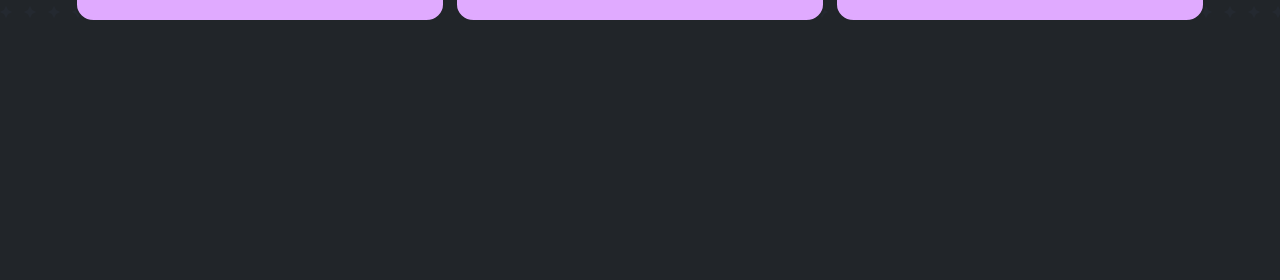
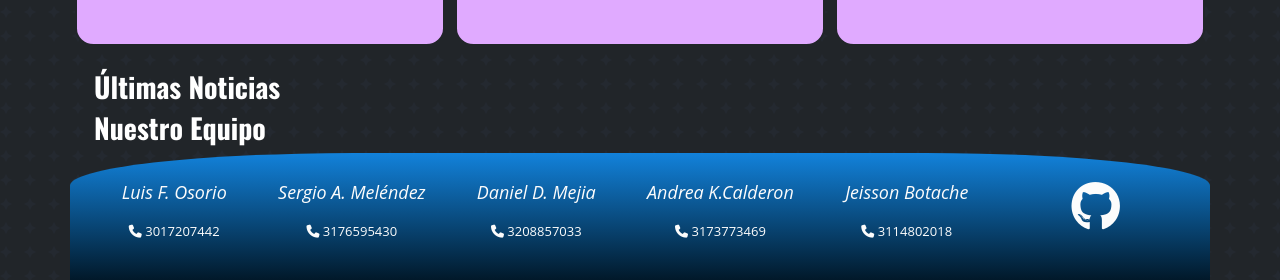
Before and after one commit to DonCold/Proyecto-Mision-Tic-Grupo-50, a Vue app: page / in a window 1280 px wide. Shown: the part 1194-1474 px from the top of the page. Before the commit the page ends 1216 px from the top, so only its background shows below. Built offline with nearby package versions, Linux system fonts and the light colour scheme; a web font is replaced by a local one.

Commit message:
Componentes Estaticos Listos

```diff
--- a/public/styles/style.css
+++ b/public/styles/style.css
@@ -84,22 +84,7 @@ body {
     color: #66fcf1;
 }
 
-/* Parte Footer */
-
-.footer {
-    background: linear-gradient(-180deg, #1282DB, #011625);
-    border-radius: 25% 25% 0px 0px;
-    color: #fcfcfc;
-}
-
-.footerEnlaces {
-    padding: 10%;
-    padding-right: 50%;
-    font-size: 50px;
-    color:#fcfcfc;
-    text-decoration: none;
-    align-self: center;
-}
+/* ajustes de @Media */
 
 @media (min-width: 320px) and (max-width: 767px) {
     .w-100 {
@@ -124,20 +109,3 @@ body {
         text-shadow: 2px 2px 4px black;
     }
  }
-
-
- #footerTelefonos{
-    display: flex;
-    flex-wrap: wrap;
-    padding: 2em;
-    justify-content: space-around;
-    align-self: center;
-    font-family: 'Open Sans', sans-serif;
-    font-size: small;
- }
-
- .nombreTel{
-    font-family: 'Open Sans', sans-serif;
-    font-size: large;
-    font-style: italic;
- }
--- a/src/App.vue
+++ b/src/App.vue
@@ -1,7 +1,9 @@
 <template>
+
   <div id="app">
     <Navigation />
     <Banner />
+    <br>
     <div class="container">
       <main>
         <!-- Servicios -->
@@ -9,22 +11,44 @@
             <h3>Nuestros Servicios de Vuelos Orbitales</h3>
         </div>
         <Services />
+        <br>
+        <!-- Noticias -->
+        <div class="container subTitulo" id="news">
+            <h3>Últimas Noticias</h3>
+        </div>
       </main>
     </div>
+    <!-- Parte de Equipos -->
+    <div class="container">
+      <div class="container subTitulo" id="team">
+        <h3>Nuestro Equipo</h3>
+      </div>
+    </div>
+    <div class="container" id="containerEquipo">
+        <div class="row d-flex justify-content-center">
+            <div id="jsonequipo">
+            </div>
+        </div>
+    </div>
+    <Footer />
   </div>
+
 </template>
 
 <script>
+
 import Navigation from './components/Navigation';
 import Banner from './components/Banner';
 import Services from './components/Services';
+import Footer from './components/Footer';
 
 export default {
   name: 'App',
   components: {
     Navigation,
     Banner,
-    Services
+    Services,
+    Footer
   },
 }
 </script>
--- a/src/components/Footer.vue
+++ b/src/components/Footer.vue
@@ -0,0 +1,79 @@
+<template>
+    <div class="container footer">
+        <div class="row">
+            <div class="col-10 text-center" id="footerTelefonos">
+                <div class="companero">
+                    <p class="nombreTel">Luis F. Osorio</p>
+                    <p class="telefono"><i class="fa fa-phone"></i> 3017207442</p>
+                </div>
+                <div class="companero">
+                    <p class="nombreTel">Sergio A. Meléndez</p>
+                    <p class="telefono"><i class="fa fa-phone"></i> 3176595430</p>
+                </div>
+                <div class="companero">
+                    <p class="nombreTel">Daniel D. Mejia</p>
+                    <p class="telefono"><i class="fa fa-phone"></i> 3208857033</p>
+                </div>
+                <div class="companero">
+                    <p class="nombreTel">Andrea K.Calderon</p>
+                    <p class="telefono"><i class="fa fa-phone"></i> 3173773469</p>
+                </div>
+                <div class="companero">
+                    <p class="nombreTel">Jeisson Botache </p>
+                    <p class="telefono"><i class="fa fa-phone"></i> 3114802018</p>
+                </div>
+            </div>
+            <!-- Enlaces de Interes -->
+            <div class="col-2">
+                <div class="d-flex flex-row-reverse footerEnlaces">
+                    <a target="_blank" href="https://github.com/DonCold/Proyecto-Mision-Tic-Grupo-50">
+                        <i class="fab fa-github footerEnlaces"></i>
+                    </a>
+                </div>
+            </div>
+        </div>
+    </div>
+</template>
+
+<script>
+    export default {
+        name: "Footer"
+    }
+</script>
+
+<style scoped>
+
+/* Parte Footer */
+
+.footer {
+    background: linear-gradient(-180deg, #1282DB, #011625);
+    border-radius: 25% 25% 0px 0px;
+    color: #fcfcfc;
+}
+
+.footerEnlaces {
+    padding: 10%;
+    padding-right: 50%;
+    font-size: 50px;
+    color:#fcfcfc;
+    text-decoration: none;
+    align-self: center;
+}
+
+#footerTelefonos{
+    display: flex;
+    flex-wrap: wrap;
+    padding: 2em;
+    justify-content: space-around;
+    align-self: center;
+    font-family: 'Open Sans', sans-serif;
+    font-size: small;
+}
+
+.nombreTel{
+    font-family: 'Open Sans', sans-serif;
+    font-size: large;
+    font-style: italic;
+}
+
+</style>
```
Also changed, not shown: src/components/NewsCard.vue (added), src/containers/News.vue (added), src/containers/Team.vue (added).
